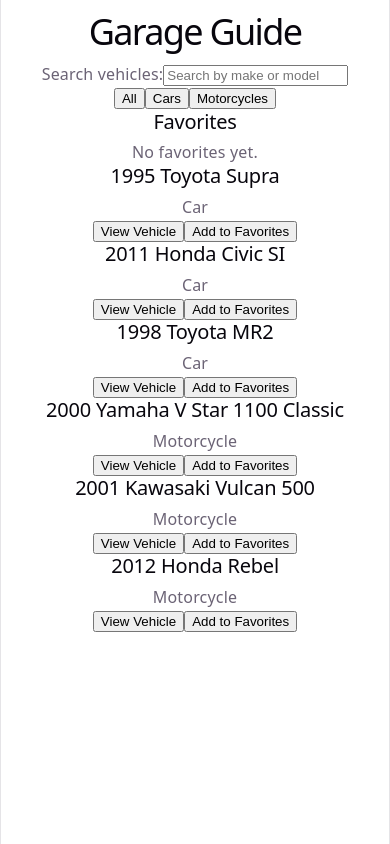
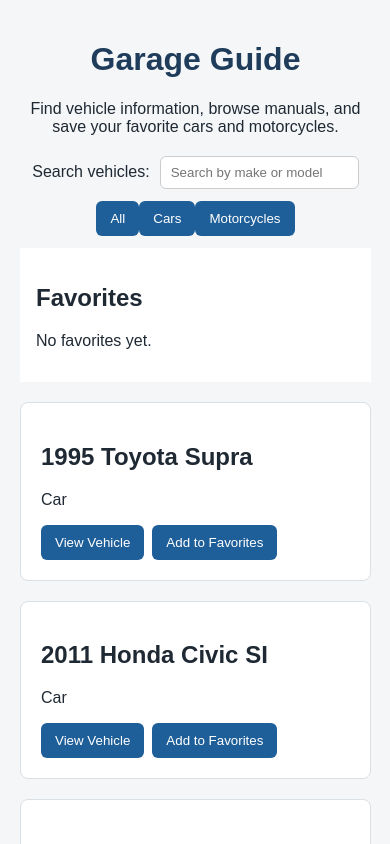
Before and after one commit to mseng12/garage-guide, a React (Vite) app: page / in a window 390 px wide. Shown: the top 844 px of the page. Built offline with nearby package versions, Linux system fonts and the light colour scheme.

Commit message:
Add responsive layout and core styling

```diff
--- a/src/App.jsx
+++ b/src/App.jsx
@@ -43,7 +43,11 @@
   return (
     <main>
       <h1>Garage Guide</h1>
+      <p className="intro-text">
+        Find vehicle information, browse manuals, and save your favorite cars and motorcycles.
+      </p>
 
+      <div className= "search-section">
       <label htmlFor="vehicleSearch">Search vehicles:</label>
 
 <input
@@ -53,7 +57,9 @@
   value={searchTerm}
   onChange={(event) => setSearchTerm(event.target.value)}
 />
-    <div>
+</div>
+
+    <div className="filter-buttons">
   <button onClick={() => setSelectedType("All")}>
     All
   </button>
@@ -68,7 +74,7 @@
 </div>
 
 {selectedVehicle &&(
-  <section>
+  <section className="selected-vehicle">
     <h2>Selected Vehicle</h2>
 
     <p>{selectedVehicle.year} {selectedVehicle.make} {selectedVehicle.model}</p>
@@ -103,7 +109,7 @@
 
 )}
 
-<section>
+<section className="favorites-section">
   <h2>Favorites</h2>
 
   {favorites.length === 0 ? (
@@ -124,14 +130,16 @@
 </section>
 
 {filteredVehicles.length > 0 ? (
-  filteredVehicles.map((vehicle) => (
+  <section className="vehicle-grid">
+  {filteredVehicles.map((vehicle) => (
     <VehicleCard
       key={vehicle.id}
       vehicle={vehicle}
       onView={() => setSelectedVehicle(vehicle)}
       onFavorite={addToFavorites}
     />
-  ))
+  ))}
+  </section>
 ) : (
   <p>No vehicles found.</p>
 )}
--- a/src/components/VehicleCard.jsx
+++ b/src/components/VehicleCard.jsx
@@ -1,6 +1,6 @@
 function VehicleCard({ vehicle, onView, onFavorite }) {
     return (
-        <article>
+        <article className="vehicle-card">
             <h2>
                 {vehicle.year} {vehicle.make} {vehicle.model}
             </h2>
--- a/src/data/vehicles.js
+++ b/src/data/vehicles.js
@@ -8,6 +8,7 @@
         ownersManualUrl:"",
         serviceManualUrl: ""
     },
+
     {
         id: 2,
         year: 2011,
@@ -17,6 +18,7 @@
         ownersManualUrl:"",
         serviceManualUrl: ""
     },
+
     {
         id: 3,
         year: 1998,
@@ -26,6 +28,7 @@
         ownersManualUrl:"",
         serviceManualUrl: ""
     },
+
     {
         id: 4,
         year: 2000,
@@ -35,6 +38,7 @@
         ownersManualUrl:"",
         serviceManualUrl: ""
     },
+
     {
         id: 5,
         year: 2001,
@@ -44,6 +48,7 @@
         ownersManualUrl:"",
         serviceManualUrl: ""
     },
+
     {
         id: 6,
         year: 2012,
--- a/src/index.css
+++ b/src/index.css
@@ -1,111 +1,120 @@
-:root {
-  --text: #6b6375;
-  --text-h: #08060d;
-  --bg: #fff;
-  --border: #e5e4e7;
-  --code-bg: #f4f3ec;
-  --accent: #aa3bff;
-  --accent-bg: rgba(170, 59, 255, 0.1);
-  --accent-border: rgba(170, 59, 255, 0.5);
-  --social-bg: rgba(244, 243, 236, 0.5);
-  --shadow:
-    rgba(0, 0, 0, 0.1) 0 10px 15px -3px, rgba(0, 0, 0, 0.05) 0 4px 6px -2px;
+body {
+  margin: 0
+  font-family Arial;
+  background-color: #f4f4f4;
+  color: #222;
+}
 
-  --sans: system-ui, 'Segoe UI', Roboto, sans-serif;
-  --heading: system-ui, 'Segoe UI', Roboto, sans-serif;
-  --mono: ui-monospace, Consolas, monospace;
+main {
+  width: 90%;
+  max-width: 1200px;
+  margin: 0 auto;
+  padding: 20px;
+}
 
-  font: 18px/145% var(--sans);
-  letter-spacing: 0.18px;
-  color-scheme: light dark;
-  color: var(--text);
-  background: var(--bg);
-  font-synthesis: none;
-  text-rendering: optimizeLegibility;
-  -webkit-font-smoothing: antialiased;
-  -moz-osx-font-smoothing: grayscale;
+h1 {
+  text-align: center;
+}
 
-  @media (max-width: 1024px) {
-    font-size: 16px;
+.vehicle-grid {
+  display: grid;
+  grid-template-columns: repeat(3, 1fr);
+  gap: 20px;
+  margin-top: 20px;
+}
+
+.vehicle-card {
+  background-color: white;
+  border: 1px solid #cccccc;
+  border-radius: 8px;
+  padding: 20px;
+  transition: transform 0.2s ease; box-shadow: 0.2 ease;
+}
+
+.vehicle-card:hover {
+  transform: translateY(-4px);
+  box-shadow: 0 4px 12px rgba(0, 0, 0, 0.15);
+}
+
+
+@media (max-width: 900px) {
+  .vehicle-grid {
+    grid-template-columns: repeat(2, 1fr);
   }
 }
 
-@media (prefers-color-scheme: dark) {
-  :root {
-    --text: #9ca3af;
-    --text-h: #f3f4f6;
-    --bg: #16171d;
-    --border: #2e303a;
-    --code-bg: #1f2028;
-    --accent: #c084fc;
-    --accent-bg: rgba(192, 132, 252, 0.15);
-    --accent-border: rgba(192, 132, 252, 0.5);
-    --social-bg: rgba(47, 48, 58, 0.5);
-    --shadow:
-      rgba(0, 0, 0, 0.4) 0 10px 15px -3px, rgba(0, 0, 0, 0.25) 0 4px 6px -2px;
-  }
-
-  #social .button-icon {
-    filter: invert(1) brightness(2);
+@media (max-width: 600px) {
+  .vehicle-grid {
+    grid-template-columns: 1fr;
   }
 }
 
 body {
   margin: 0;
-}
-
-#root {
-  width: 1126px;
-  max-width: 100%;
-  margin: 0 auto;
-  text-align: center;
-  border-inline: 1px solid var(--border);
-  min-height: 100svh;
-  display: flex;
-  flex-direction: column;
-  box-sizing: border-box;
-}
-
-h1,
-h2 {
-  font-family: var(--heading);
-  font-weight: 500;
-  color: var(--text-h);
+  font-family: Arial, sans-serif;
+  background-color: #f4f6f8;
+  color: #1f2933;
 }
 
 h1 {
-  font-size: 56px;
-  letter-spacing: -1.68px;
-  margin: 32px 0;
-  @media (max-width: 1024px) {
-    font-size: 36px;
-    margin: 20px 0;
-  }
-}
-h2 {
-  font-size: 24px;
-  line-height: 118%;
-  letter-spacing: -0.24px;
-  margin: 0 0 8px;
-  @media (max-width: 1024px) {
-    font-size: 20px;
-  }
-}
-p {
-  margin: 0;
+  color: #1f3c5b;
 }
 
-code,
-.counter {
-  font-family: var(--mono);
-  display: inline-flex;
-  border-radius: 4px;
-  color: var(--text-h);
+.vehicle-card {
+  background-color: white;
+  border: 1px solid #d9e0e6;
+  border-radius: 8px;
+  padding: 20px;
+  transition: transform 0.2s ease, box-shadow 0.2s ease;
 }
 
-code {
-  font-size: 15px;
-  line-height: 135%;
-  padding: 4px 8px;
-  background: var(--code-bg);
+button {
+  background-color: #1f5f99;
+  color: white;
+  border: none;
+  border-radius: 6px;
+  padding: 10px 14px;
+  cursor: pointer;
 }
+
+button:hover {
+  background-color: #174a78;
+}
+
+.search-section {
+  display: flex;
+  justify-content: center;
+  align-items: center;
+  gap: 10px;
+  margin-bottom: 12px;
+}
+
+.filter-buttons {
+  display: flex;
+  justify-content: center;
+  gap: 10xp;
+  margin-bottom: 12px;
+}
+
+.selected-vehicle,
+.favorites-section {
+  background-color: white;
+  border: 1xp solid #d9e0e6;
+  border-radius: 8xp;
+  padding: 16px;
+  margin-bottom: 20xp;
+}
+
+.intro-text {
+  text-align: center;
+  margin-bottom: 20px;
+}
+.vehicle-card button {
+  margin-right: 8px;
+}
+
+.search-section input {
+  padding: 8px 10px;
+  border: 1px solid #cccccc;
+  border-radius: 6px;
+}
```
